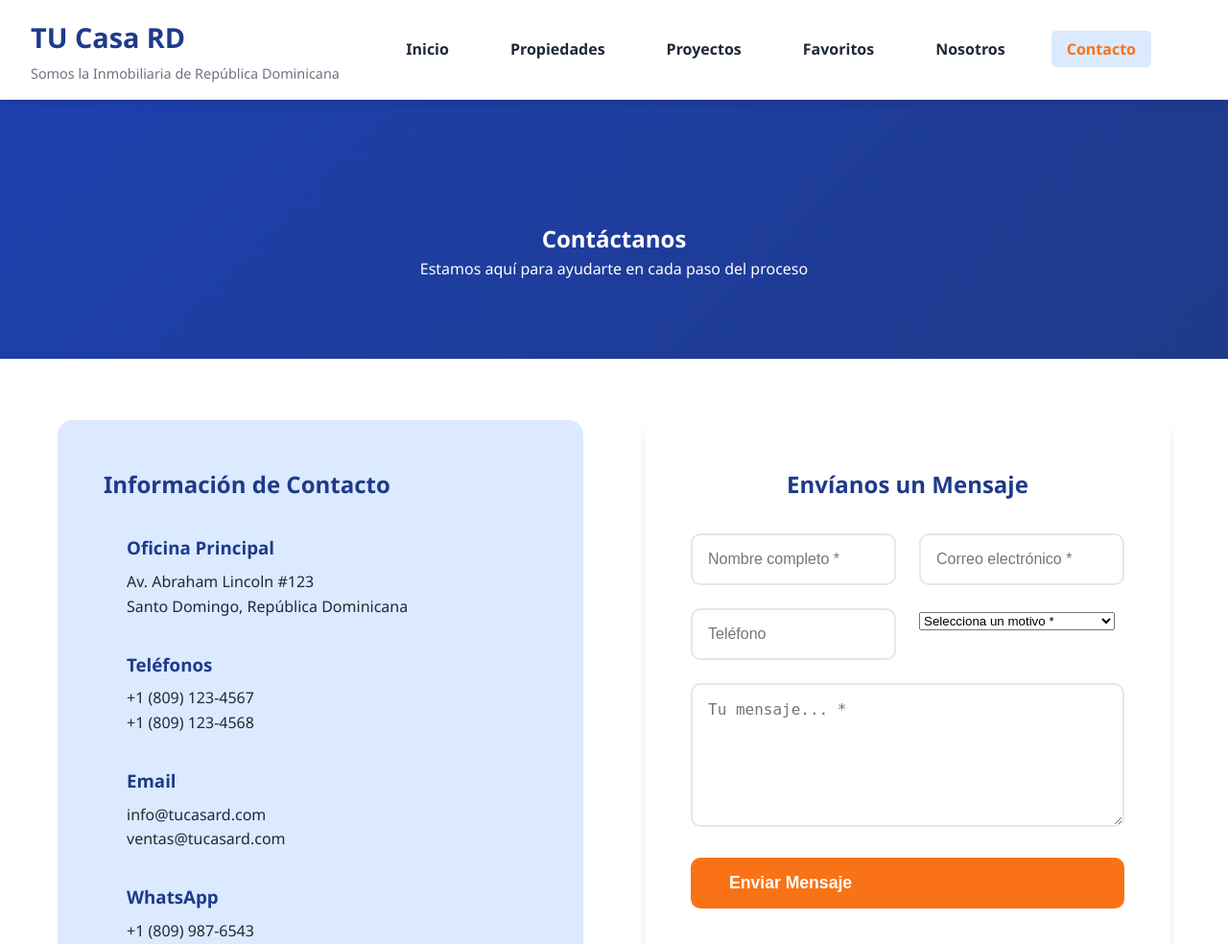
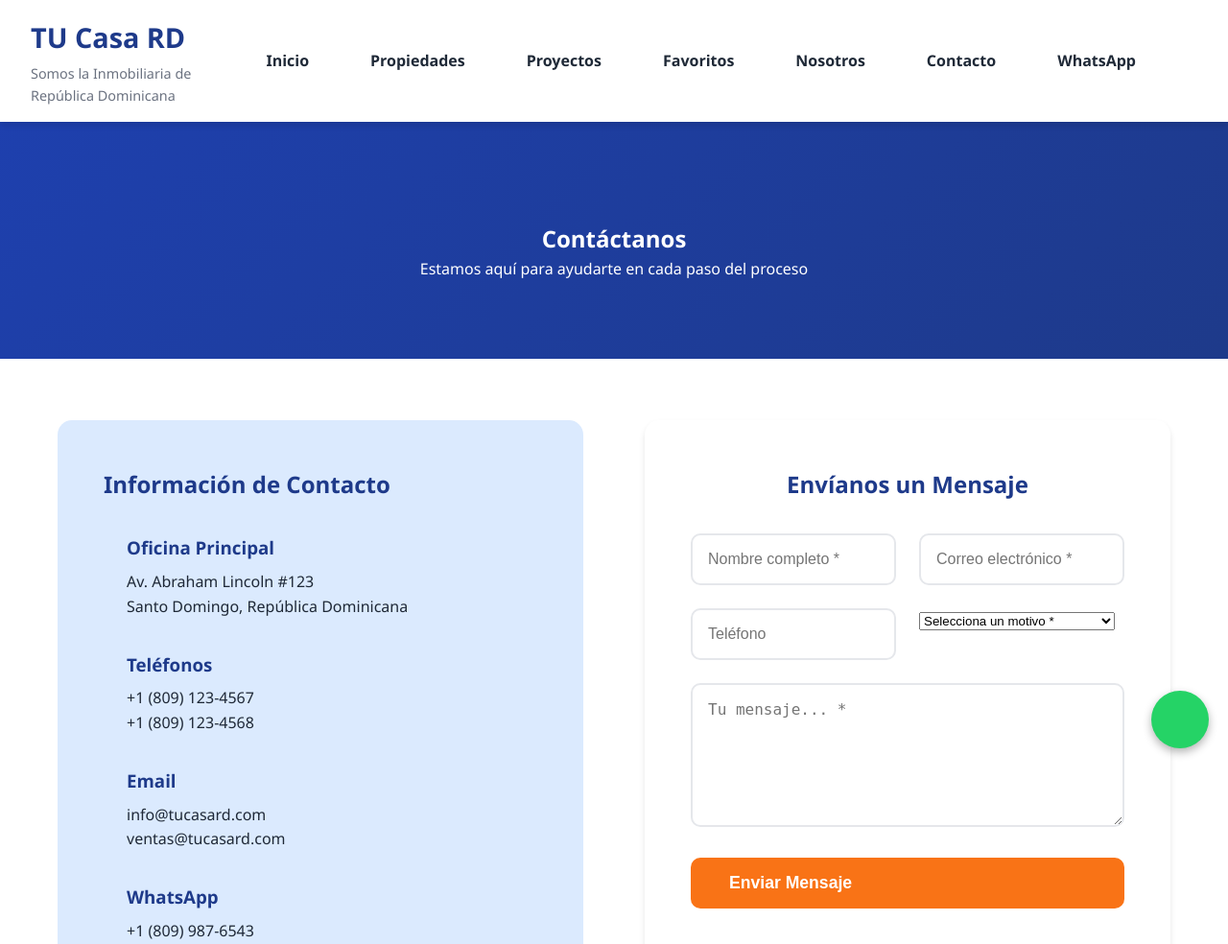
Before and after one commit to NIGTHGIT/inmoviliaria, a PHP site: page /contacto.html in a window 1280 px wide. Shown: the top 984 px of the page at 96% size. Run offline with PHP 8.4, Linux system fonts and the light colour scheme; some libraries are stand-ins or nearby versions.

Commit message:
Api de Whatsapp, actualizacion de Index y Contacto

```diff
--- a/frontend/contacto.html
+++ b/frontend/contacto.html
@@ -17,8 +17,16 @@
                     <li><a href="proyectos.html">Proyectos</a></li>
                     <li><a href="favoritos.html">Favoritos</a></li>
                     <li><a href="nosotros.html">Nosotros</a></li>
-                    <li><a href="contacto.html" class="active">Contacto</a></li>
+                    <li><a href="contacto.html">Contacto</a></li>
+                    <li>
+                        <a href="https://wa.me/18497077848?text=Hola%2C%20quiero%20información%20sobre%20una%20propiedad"
+                            target="_blank">
+                            WhatsApp
+                        </a>
+                    </li>
+                    </li>
                     <li><button id="theme-toggle" class="theme-btn-tucasa"><i class="fas fa-moon"></i></button></li>
+                </ul>
                 </ul>
                 <div class="hamburger-tucasa">
                     <span></span>
@@ -48,6 +56,7 @@
                             <div class="contact-method-info">
                                 <h3>Oficina Principal</h3>
                                 <p>Av. Abraham Lincoln #123<br>Santo Domingo, República Dominicana</p>
+
                             </div>
                         </div>
 
@@ -169,10 +178,12 @@
 
                             <div class="form-row">
                                 <div class="form-group-tucasa">
-                                    <input type="date" name="fecha" placeholder="Fecha de la cita *" id="date-input" required>
+                                    <input type="date" name="fecha" placeholder="Fecha de la cita *" id="date-input"
+                                        required>
                                 </div>
                                 <div class="form-group-tucasa">
-                                    <input type="time" name="hora" placeholder="Hora *" id="time-input" required min="09:00" max="16:00">
+                                    <input type="time" name="hora" placeholder="Hora *" id="time-input" required
+                                        min="09:00" max="16:00">
                                 </div>
                             </div>
 
@@ -219,6 +230,12 @@
             </div>
         </div>
     </section>
+
+<a href="https://wa.me/18497077848?text=Hola%2C%20estoy%20interesado%20en%20una%20propiedad"
+        class="whatsapp-floating" target="_blank">
+        <i class="fab fa-whatsapp"></i>
+    </a>
+
 
     <footer class="footer-tucasa">
         <div class="container-tucasa">
@@ -270,7 +287,7 @@
 
     <script>
         emailjs.init("qHyX0bsqfanDPm8vy"); // Public Key
-    document.getElementById('contact-form-cita').addEventListener('submit', function(e) {
+        document.getElementById('contact-form-cita').addEventListener('submit', function (e) {
             e.preventDefault();
 
             emailjs.sendForm("service_f8crp6f", "template_zvwaapq", this)
@@ -284,7 +301,7 @@
                 });
         });
 
-    document.getElementById('contact-form-general').addEventListener('submit', function(e) {
+        document.getElementById('contact-form-general').addEventListener('submit', function (e) {
             e.preventDefault();
 
             emailjs.sendForm("service_f8crp6f", "template_ar49unm", this)
@@ -337,8 +354,7 @@
     </script>
 
     <!-- Cargar Google Maps API -->
-<script async defer
-    src="https://maps.googleapis.com/maps/api/js?key=TU_API_KEY&callback=initMap">
+    <script async defer src="https://maps.googleapis.com/maps/api/js?key=TU_API_KEY&callback=initMap">
     </script>
 </body>
 
--- a/frontend/css/styles.css
+++ b/frontend/css/styles.css
@@ -1278,6 +1278,28 @@ body {
 }
 
 /* CONTACTO.HTML */
+
+/*API de WHATSAPP*/
+.whatsapp-floating {
+    position: fixed;
+    bottom: 20px;
+    right: 20px;
+    background: #25d366;
+    color: white;
+    font-size: 28px;
+    width: 60px;
+    height: 60px;
+    border-radius: 50%;
+    display:flex;
+    align-items:center;
+    justify-content:center;
+    box-shadow: 0 4px 10px rgba(0,0,0,0.3);
+    z-index: 9999;
+}
+.whatsapp-floating:hover {
+    background: #1ebe5d;
+}
+
 .contact-hero-tucasa {
     background: linear-gradient(135deg, var(--dark-blue), var(--primary-blue));
     color: white;
--- a/frontend/favoritos.html
+++ b/frontend/favoritos.html
@@ -22,6 +22,12 @@
                     <li><a href="favoritos.html" class="active">Favoritos</a></li>
                     <li><a href="nosotros.html">Nosotros</a></li>
                     <li><a href="contacto.html">Contacto</a></li>
+                    <li>
+    <a href="https://wa.me/18497077848?text=Hola%2C%20quiero%20información%20sobre%20una%20propiedad"
+       target="_blank">
+       WhatsApp
+    </a>
+</li>
                     <li><button id="theme-toggle" class="theme-btn-tucasa"><i class="fas fa-moon"></i></button></li>
                 </ul>
                 <div class="hamburger-tucasa">
--- a/frontend/js/app.js
+++ b/frontend/js/app.js
@@ -117,3 +117,74 @@ class App {
 document.addEventListener('DOMContentLoaded', () => {
     window.app = new App();
 });
+
+ <script type="text/javascript">
+        emailjs.init('qHyX0bsqfanDPm8vy')
+    </script>
+
+
+        emailjs.init("qHyX0bsqfanDPm8vy"); // Public Key
+        document.getElementById('contact-form-cita').addEventListener('submit', function (e) {
+            e.preventDefault();
+
+            emailjs.sendForm("service_f8crp6f", "template_zvwaapq", this)
+                .then(() => {
+                    alert('¡Tu mensaje fue enviado correctamente! Te contactaremos pronto.');
+                    this.reset();
+                })
+                .catch((err) => {
+                    console.error(err);
+                    alert('Hubo un error al enviar el mensaje. Intenta nuevamente.');
+                });
+        });
+
+        document.getElementById('contact-form-general').addEventListener('submit', function (e) {
+            e.preventDefault();
+
+            emailjs.sendForm("service_f8crp6f", "template_ar49unm", this)
+                .then(() => {
+                    alert('¡Tu mensaje fue enviado correctamente! Te contactaremos pronto.');
+                    this.reset();
+                })
+                .catch((err) => {
+                    console.error(err);
+                    alert('Hubo un error al enviar el mensaje. Intenta nuevamente.');
+                });
+        });
+
+
+
+        // Bloquear fechas anteriores a hoy
+        const hoy = new Date().toISOString().split("T")[0];
+        document.getElementById("date-input").setAttribute("min", hoy);
+
+        // Limitar la hora permitida (9:00 AM – 4:00 PM)
+        const timeInput = document.getElementById("time-input");
+
+        timeInput.addEventListener("change", () => {
+            let time = timeInput.value;
+            if (time < "09:00") timeInput.value = "09:00";
+            if (time > "16:00") timeInput.value = "16:00";
+        });
+
+
+
+        function initMap() {
+            // Coordenadas de la oficina (puedes cambiarlas si quieres tu dirección exacta)
+            const oficina = { lat: 18.473211, lng: -69.939879 }; // Ejemplo: Av Abraham Lincoln, Santo Domingo
+
+            // Crear mapa
+            const map = new google.maps.Map(document.getElementById("googleMap"), {
+                zoom: 16,
+                center: oficina,
+                mapTypeControl: false,
+                streetViewControl: false,
+            });
+
+            // Colocar marcador
+            const marker = new google.maps.Marker({
+                position: oficina,
+                map: map,
+                title: "TU Casa RD - Oficina Principal",
+            });
+        }
--- a/frontend/propiedades.html
+++ b/frontend/propiedades.html
@@ -22,6 +22,12 @@
     <li><a href="favoritos.html">Favoritos</a></li>
     <li><a href="nosotros.html">Nosotros</a></li>
     <li><a href="contacto.html">Contacto</a></li>
+    <li>
+    <a href="https://wa.me/18497077848?text=Hola%2C%20quiero%20información%20sobre%20una%20propiedad"
+       target="_blank">
+       WhatsApp
+    </a>
+</li>
     <li><button id="theme-toggle" class="theme-btn-tucasa"><i class="fas fa-moon"></i></button></li>
 </ul>
                 <div class="hamburger-tucasa">
--- a/frontend/proyectos.html
+++ b/frontend/proyectos.html
@@ -22,6 +22,12 @@
     <li><a href="favoritos.html">Favoritos</a></li>
     <li><a href="nosotros.html">Nosotros</a></li>
     <li><a href="contacto.html">Contacto</a></li>
+    <li>
+    <a href="https://wa.me/18497077848?text=Hola%2C%20quiero%20información%20sobre%20una%20propiedad"
+       target="_blank">
+       WhatsApp
+    </a>
+</li>
     <li><button id="theme-toggle" class="theme-btn-tucasa"><i class="fas fa-moon"></i></button></li>
 </ul>
                 <div class="hamburger-tucasa">
--- a/frontend/servicios.html
+++ b/frontend/servicios.html
@@ -18,6 +18,12 @@
                     <li><a href="/servicios" class="active">Servicios</a></li>
                     <li><a href="/nosotros">Nosotros</a></li>
                     <li><a href="/contacto">Contacto</a></li>
+                    <li>
+    <a href="https://wa.me/18497077848?text=Hola%2C%20quiero%20información%20sobre%20una%20propiedad"
+       target="_blank">
+       WhatsApp
+    </a>
+</li>
                 </ul>
             </div>
         </nav>
```
Also changed, not shown: frontend/index.html (+18 -2 lines), frontend/nosotros.html (+7 -0 lines). Lines whose indentation alone changed are shown as unchanged.
